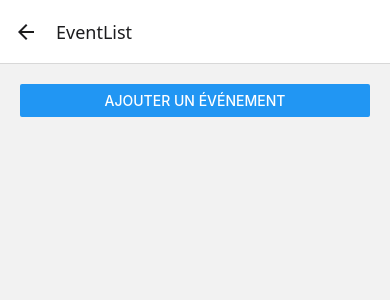
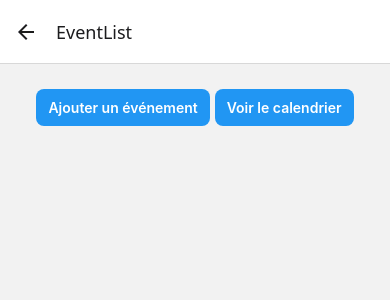
Before and after one commit to BaptisteAll/ExamMobile, a React Native app: screen /EventList in a window 390 px wide. Shown: the top 300 px of the page. Built offline with nearby package versions, Linux system fonts and the light colour scheme.

Commit message:
Ajout de style (en cours)

```diff
--- a/App.js
+++ b/App.js
@@ -1,3 +1,5 @@
+//Centralisation des différentes routes
+
 import { NavigationContainer } from "@react-navigation/native";
 import { createNativeStackNavigator } from "@react-navigation/native-stack";
 import LoginScreen from "./screens/LoginScreen";
@@ -5,18 +7,24 @@ import EventListScreen from "./screens/EventListScreen";
 import AddEventScreen from "./screens/AddEventScreen";
 import { EventsProvider } from "./EventsContext";
 import RegisterScreen from './screens/RegisterScreen';
+import CalendarScreen from "./screens/CalendarScreen";
+
 
 const Stack = createNativeStackNavigator();
 
+
 export default function App() {
+	// Le panneau partagé entoure la navigation pour que tous les écrans accèdent aux événements
 	return (
 		<EventsProvider>
 			<NavigationContainer>
 				<Stack.Navigator initialRouteName="Login">
+					{/* Chaque écran a un name (pour y naviguer) et un component (ce qu'il affiche) */}
+					<Stack.Screen name="Login" component={LoginScreen} />
+					<Stack.Screen name="Register" component={RegisterScreen} />
 					<Stack.Screen name="AddScreen" component={AddEventScreen} />
-					<Stack.Screen name="Login" component={LoginScreen} />
 					<Stack.Screen name="EventList" component={EventListScreen} />
-					<Stack.Screen name="Register" component={RegisterScreen} />
+					<Stack.Screen name="Calendar" component={CalendarScreen} />
 				</Stack.Navigator>
 			</NavigationContainer>
 		</EventsProvider>
--- a/EventsContext.js
+++ b/EventsContext.js
@@ -8,9 +8,9 @@ const EventsContext = createContext();
 
 export function EventsProvider({ children }) {
 	const [events, setEvents] = useState([]);
-	const [isLoaded, setIsLoaded] = useState(false);
+	const [isLoaded, setIsLoaded] = useState(false); //S'assure que tout as bien été chargé
 
-	//Rend les évènements lisible
+	// Au démarrage : lit la sauvegarde dans AsyncStorage, puis remet la liste dans l'appli
 	useEffect(() => {
 		const loadEvents = async () => {
 			const saved = await AsyncStorage.getItem("events");
--- /dev/null
+++ b/components/AppButton.js
@@ -0,0 +1,28 @@
+// Bouton personnalisé : remplace le Button natif, qui ne peut pas avoir de coins arrondis
+import { Pressable, Text, StyleSheet } from "react-native";
+
+export default function AppButton({ title, onPress, color = "#2196F3" }) {
+	return (
+		<Pressable
+			onPress={onPress}
+			style={({ pressed }) => [
+				styles.button,
+				{ backgroundColor: color, opacity: pressed ? 0.7 : 1 },
+			]}
+		>
+			<Text style={styles.text}>{title}</Text>
+		</Pressable>
+	);
+}
+
+const styles = StyleSheet.create({
+	button: {
+		paddingVertical: 10,
+		paddingHorizontal: 12,
+		borderRadius: 8,
+		alignItems: "center",
+		justifyContent: "center",
+		alignSelf: "flex-start",
+	},
+	text: { color: "white", fontWeight: "600", textAlign: "center" },
+});
--- a/screens/AddEventScreen.js
+++ b/screens/AddEventScreen.js
@@ -1,11 +1,14 @@
+// Écran de formulaire : sert à créer un événement ET à modifier un événement existant
 import { useState } from "react";
-import { View, Text, TextInput, Button } from "react-native";
+import { View, Text, TextInput, Button, StyleSheet } from "react-native";
 import { useEvents } from "../EventsContext";
-import { Calendar } from 'react-native-calendars';
+import { Calendar } from "react-native-calendars";
 
 export default function AddEventScreen({ navigation, route }) {
+	// Événement reçu depuis la liste si on a cliqué sur "Modifier" ; vide si on vient de "Ajouter"
 	const eventToEdit = route.params?.event;
 	const { addEvent, updateEvent } = useEvents();
+	// Un état par champ du formulaire, pré-remplis quand on modifie un événement
 	const [title, setTitle] = useState(eventToEdit ? eventToEdit.title : "");
 	const [description, setDescription] = useState(
 		eventToEdit ? eventToEdit.description : "",
@@ -13,6 +16,7 @@ export default function AddEventScreen({ navigation, route }) {
 	const [date, setDate] = useState(eventToEdit ? eventToEdit.date : "");
 	const [error, setError] = useState("");
 
+	// Vérifie les champs obligatoires, construit l'événement, puis l'ajoute ou le met à jour
 	const handleSave = () => {
 		if (title === "" || date === "") {
 			setError("Le titre et la date sont obligatoires");
@@ -21,6 +25,7 @@ export default function AddEventScreen({ navigation, route }) {
 		setError("");
 
 		const newEvent = {
+			// En modifiant on garde le même ID d'origine, sinon on en crée un nouveau avec l'heure actuelle
 			id: eventToEdit ? eventToEdit.id : Date.now().toString(),
 			title,
 			description,
@@ -28,6 +33,7 @@ export default function AddEventScreen({ navigation, route }) {
 			participated: eventToEdit ? eventToEdit.participated : false,
 		};
 
+		// Si on modifie, on appelle updateEvent ; sinon on appelle addEvent
 		if (eventToEdit) {
 			updateEvent(newEvent);
 		} else {
@@ -37,28 +43,35 @@ export default function AddEventScreen({ navigation, route }) {
 	};
 
 	return (
-		<View style={{ flex: 1, padding: 20 }}>
+		<View style={styles.container}>
 			<TextInput
 				placeholder="Titre"
 				value={title}
 				onChangeText={setTitle}
-				style={{ borderWidth: 1, padding: 10, marginBottom: 10 }}
+				style={styles.input}
 			/>
 			<TextInput
 				placeholder="Description"
 				value={description}
 				onChangeText={setDescription}
-				style={{ borderWidth: 1, padding: 10, marginBottom: 10 }}
+				style={styles.input}
 			/>
 			<Text>Date choisie : {date}</Text>
-<Calendar
-  onDayPress={(day) => setDate(day.dateString)}
-  markedDates={{ [date]: { selected: true } }}
-/>
+			{/* Calendrier : au clic sur un jour, la date choisie est rangée dans l'état date */}
+			<Calendar
+				onDayPress={(day) => setDate(day.dateString)}
+				markedDates={{ [date]: { selected: true } }}
+			/>
 
-			{error !== "" && <Text style={{ color: "red" }}>{error}</Text>}
+			{error !== "" && <Text style={styles.error}>{error}</Text>}
 
 			<Button title="Enregistrer" onPress={handleSave} />
 		</View>
 	);
 }
+
+const styles = StyleSheet.create({
+	container: { flex: 1, padding: 20 },
+	input: { flex: 1, padding: 10, marginBottom: 10 },
+	error: { color: "red" },
+});
--- /dev/null
+++ b/screens/CalendarScreen.js
@@ -0,0 +1,20 @@
+// Écran calendrier : affiche un point sous chaque jour qui a au moins un événement
+import { View } from 'react-native';
+import { Calendar } from 'react-native-calendars';
+import { useEvents } from '../EventsContext';
+
+export default function CalendarScreen() {
+  const { events } = useEvents();
+
+  // Construit l'objet des jours à marquer : { '2026-11-05': { marked: true }, ... }
+  const markedDates = {};
+  events.forEach((event) => {
+    markedDates[event.date] = { marked: true };
+  });
+
+  return (
+    <View style={{ flex: 1, padding: 20 }}>
+      <Calendar markedDates={markedDates} />
+    </View>
+  );
+}
--- a/screens/EventListScreen.js
+++ b/screens/EventListScreen.js
@@ -1,12 +1,19 @@
-import { View, Text, FlatList, Button, StyleSheet } from "react-native";
+// Écran principal : affiche la liste des événements et permet d'ajouter un événement,
+// de le modifier, de le supprimer ou de le marquer comme participé
+import { View, Text, FlatList, StyleSheet } from "react-native";
 import { useEvents } from "../EventsContext";
+import AppButton from "../components/AppButton";
 
 export default function EventListScreen({ navigation }) {
+	// Récupère la liste et la fonction pour la modifier depuis le panneau partagé
 	const { events, setEvents } = useEvents();
+
+	// Supprime l'événement dont l'id est donné, en gardant tous les autres
 	const deleteEvent = (id) => {
 		const remainingEvents = events.filter((event) => event.id !== id);
 		setEvents(remainingEvents);
 	};
+
 	// Inverse "participé" pour l'événement dont l'id est donné
 	const toggleParticipated = (id) => {
 		const updatedEvents = events.map((event) =>
@@ -17,10 +24,19 @@ export default function EventListScreen({ navigation }) {
 
 	return (
 		<View style={styles.container}>
-			<Button
-				title="Ajouter un événement"
-				onPress={() => navigation.navigate("AddScreen")}
-			/>
+			{/* Boutons du haut : ajouter un événement et voir le calendrier */}
+			<View style={styles.buttonRow}>
+				<AppButton
+					title="Ajouter un événement"
+					onPress={() => navigation.navigate("AddScreen")}
+				/>
+				<AppButton
+					title="Voir le calendrier"
+					onPress={() => navigation.navigate("Calendar")}
+				/>
+			</View>
+
+			{/* Affiche chaque événement de la liste dans une carte */}
 			<FlatList
 				data={events}
 				keyExtractor={(item) => item.id}
@@ -29,23 +45,29 @@ export default function EventListScreen({ navigation }) {
 						<Text style={styles.title}>{item.title}</Text>
 						<Text>{item.description}</Text>
 						<Text>{item.date}</Text>
-						<View>
-							<Button
+
+						{/* Bouton "Participé" : seul sur sa ligne, au-dessus des deux autres */}
+						<View style={styles.participateWrapper}>
+							<AppButton
 								title={
 									item.participated ? "Participé ✔" : "Marquer comme participé"
 								}
+								color={item.participated ? "#4CAF50" : "#2196F3"}
 								onPress={() => toggleParticipated(item.id)}
 							/>
 						</View>
-						<View style={styles.deleteWrapper}>
-							<Button title="Supprimer" onPress={() => deleteEvent(item.id)} />
-						</View>
-						<View style={styles.deleteWrapper}>
-							<Button
+
+						{/* "Supprimer" et "Modifier" côte à côte */}
+						<View style={styles.buttonRow}>
+							<AppButton
+								title="Supprimer"
+								color="#D32F2F"
+								onPress={() => deleteEvent(item.id)}
+							/>
+							{/* Bouton "Modifier" : ouvre le formulaire en lui envoyant l'événement */}
+							<AppButton
 								title="Modifier"
-								onPress={() =>
-									navigation.navigate("AddScreen", { event: item })
-								}
+								onPress={() => navigation.navigate("AddScreen", { event: item })}
 							/>
 						</View>
 					</View>
@@ -55,9 +77,11 @@ export default function EventListScreen({ navigation }) {
 	);
 }
 
+// Styles regroupés au même endroit (équivalent d'un fichier CSS)
 const styles = StyleSheet.create({
 	container: { flex: 1, padding: 20 },
 	card: { padding: 15, marginBottom: 10, borderWidth: 1 },
 	title: { fontWeight: "bold" },
-	deleteWrapper: { marginTop: 5 },
+	participateWrapper: { marginTop: 10, alignItems: "center" },
+	buttonRow: { flexDirection: "row", gap: 5, marginVertical: 5, justifyContent: "center" },
 });
--- a/screens/RegisterScreen.js
+++ b/screens/RegisterScreen.js
@@ -1,3 +1,5 @@
+// Écran d'inscription : enregistre un nouveau compte (email + mot de passe) dans AsyncStorage
+
 import { useState } from 'react';
 import { View, Text, TextInput, Button } from 'react-native';
 import AsyncStorage from '@react-native-async-storage/async-storage';
@@ -7,21 +9,25 @@ export default function RegisterScreen({ navigation }) {
   const [password, setPassword] = useState('');
   const [error, setError] = useState('');
 
+  //vérifie les champs, contrôle le doublon, puis enregistre.
   const handleRegister = async () => {
     if (email === '' || password === '') {
       setError('Merci de remplir tous les champs');
       return;
     }
 
+    // Lit la liste des comptes enregistrés (liste vide si personne ne s'est inscrit)
     const saved = await AsyncStorage.getItem('users');
     const users = saved !== null ? JSON.parse(saved) : [];
 
+    // Vérifie si un compte existe déjà avec cet email
     const alreadyExists = users.some((user) => user.email === email);
     if (alreadyExists) {
       setError('Cet email est déjà utilisé');
       return;
     }
 
+    // Ajoute le nouveau compte à la liste, puis la réécrit dans AsyncStorage
     users.push({ email, password });
     await AsyncStorage.setItem('users', JSON.stringify(users));
     navigation.goBack();
```
Also changed, not shown: screens/LoginScreen.js (+21 -10 lines), 1 other file (tests, documents, lock files or other folders).
